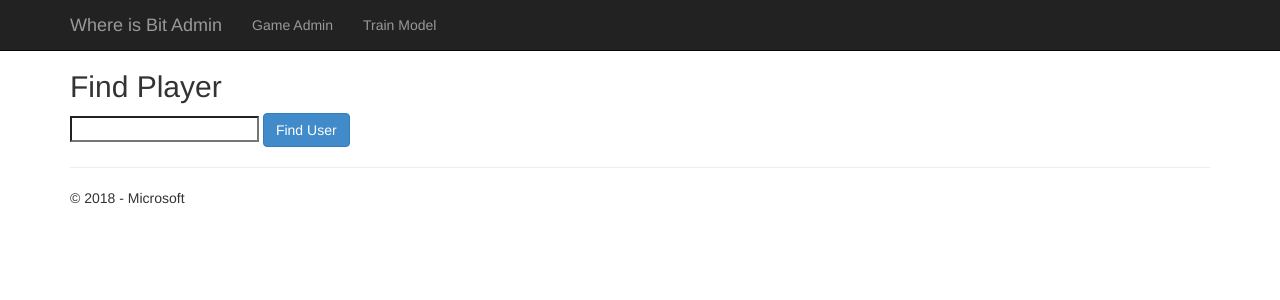
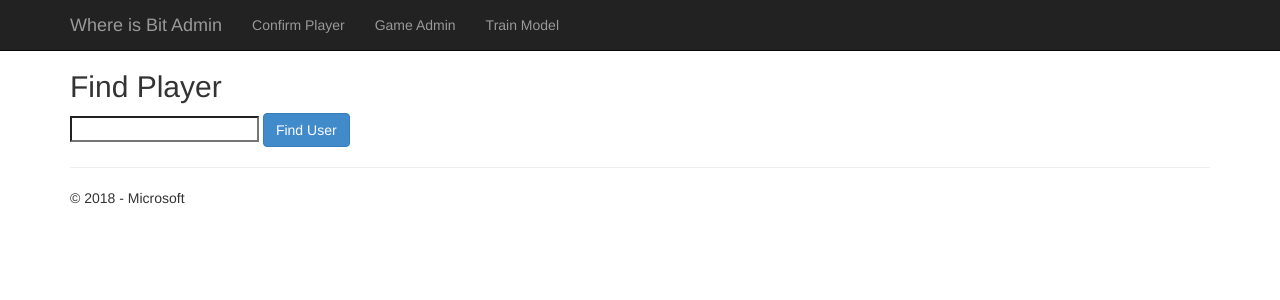
Before and after one commit to joshuaboys/wheresbitly, a Flask app: page /findplayer in a window 1280 px wide. Shown: the top 300 px of the page. Run offline with Flask 2, Linux system fonts and the light colour scheme; parts of the project's set-up code (start-up, migrations or seed data) failed here and were passed over; some libraries are stand-ins or nearby versions.

Commit message:
Finished confirm user flow.

```diff
--- a/Backend/AdminWeb/BitWebAdmin/BitWebAdmin/templates/layout.html
+++ b/Backend/AdminWeb/BitWebAdmin/BitWebAdmin/templates/layout.html
@@ -32,6 +32,7 @@
             </div>
             <div class="navbar-collapse collapse">
                 <ul class="nav navbar-nav">
+                    <li><a href="{{ url_for('findplayer') }}">Confirm Player</a></li>
                     <li><a href="{{ url_for('gameadmin') }}">Game Admin</a></li>
                     <li><a href="{{ url_for('trainmodel') }}">Train Model</a></li>
                 </ul>
--- a/Backend/AdminWeb/BitWebAdmin/BitWebAdmin/views.py
+++ b/Backend/AdminWeb/BitWebAdmin/BitWebAdmin/views.py
@@ -57,51 +57,79 @@ def confirmplayer():
     form = ConfirmUserForm()
     form.user_name = request.form['user_name']
     img_user = ""
-    user_lookup_status = ""
+    player_lookup_status = ""
+    player_save_status = ""
 
     client = document_client.DocumentClient(config_cosmos.COSMOSDB_HOST, {'masterKey': config_cosmos.COSMOSDB_KEY})
 
-    try:
+    if form.validate_on_submit():
 
-        # Try and find the user registration for the user
-        userDoc = client.ReadDocument('dbs/' + config_cosmos.COSMOSDB_DATABASE + '/colls/' + config_cosmos.USERS_COSMOSDB_COLLECTION + '/docs/' + request.form['user_name'])
+        # Save the form details to Cosmos
+        try:
 
-    except errors.DocumentDBError as e:
-        tc.track_exception()
-        tc.flush()
-        if e.status_code == 404:
-            user_lookup_status = "Could not find user (404)"
-        else:
-            user_lookup_status = "Unknown error finding user (" + e.status_code + ")"
+            # Try and find the user registration for the player
+            userDoc = client.ReadDocument('dbs/' + config_cosmos.COSMOSDB_DATABASE + '/colls/' + config_cosmos.USERS_COSMOSDB_COLLECTION + '/docs/' + request.form['user_name'])
 
-    try:
+            # Update the registration to confirmed so player can play
+            userDoc['confirmed'] = form.user_confirmed.data
+            client.ReplaceDocument(userDoc['_self'], userDoc)
 
-        # If we found the user go ahead and try and find a valid Face image for them
-        if user_lookup_status == "":
-            options = {}
-            options['maxItemCount'] = 1
+            player_save_status = "Saved OK"
 
-            # Select image for user (may be multiple so we will take only 1). Ensure it's an image with a valid Face ID and not just a random image
-            query = {
-                    "query": "SELECT * FROM u WHERE u.userid=@userId AND u.faceid<>''",
-                    "parameters" : [
-                            { "name": "@userId", "value": request.form['user_name'] }
-                        ]
-                    }
+        except errors.DocumentDBError as e:
+            tc.track_exception()
+            tc.flush()
 
-            images = list(client.QueryDocuments('dbs/' + config_cosmos.COSMOSDB_DATABASE + '/colls/' + config_cosmos.USERS_IMAGES_COSMOSDB_COLLECTION, query, options))
-            img_user = images[0]['imgurl']
+            player_save_status = "Unknown error saving user (" + e.status_code + ")"
 
-    except:
-        tc.track_exception()
-        tc.flush()
+    else:
+
+        # Try and find the user registration for the player and at least one valid Face API processed selfie
+
+        try:
+
+            userDoc = client.ReadDocument('dbs/' + config_cosmos.COSMOSDB_DATABASE + '/colls/' + config_cosmos.USERS_COSMOSDB_COLLECTION + '/docs/' + request.form['user_name'])
+
+            # Set the checked state of the field based on true / false in Cosmos
+            form.user_confirmed.checked = userDoc['confirmed']
+
+        except errors.DocumentDBError as e:
+            tc.track_exception()
+            tc.flush()
+            if e.status_code == 404:
+                player_lookup_status = "Could not find user (404)"
+            else:
+                player_lookup_status = "Unknown error finding user (" + e.status_code + ")"
+
+        try:
+
+            # If we found the user go ahead and try and find a valid Face image for them
+            if player_lookup_status == "":
+                options = {}
+                options['maxItemCount'] = 1
+
+                # Select image for user (may be multiple so we will take only 1). Ensure it's an image with a valid Face ID and not just a random image
+                query = {
+                        "query": "SELECT * FROM u WHERE u.userid=@userId AND u.faceid<>''",
+                        "parameters" : [
+                                { "name": "@userId", "value": request.form['user_name'] }
+                            ]
+                        }
+
+                images = list(client.QueryDocuments('dbs/' + config_cosmos.COSMOSDB_DATABASE + '/colls/' + config_cosmos.USERS_IMAGES_COSMOSDB_COLLECTION, query, options))
+                img_user = images[0]['imgurl']
+
+        except:
+            tc.track_exception()
+            tc.flush()
 
     return render_template(
         'confirmplayer.html',
         title='Confirm Player',
         year=datetime.now().year,
         form=form,
-        userstatus=user_lookup_status,
+        playerlookup=player_lookup_status,
+        playersave=player_save_status,
         imgurl=img_user
     )
 
--- a/Backend/AdminWeb/BitWebAdmin/forms.py
+++ b/Backend/AdminWeb/BitWebAdmin/forms.py
@@ -12,4 +12,4 @@ class FindUserForm(Form):
 
 class ConfirmUserForm(Form):
     user_name = HiddenField()
-    user_confirmed = BooleanField('Confirm Player')
+    user_confirmed = BooleanField('Confirm Player',[InputRequired()])
```
Also changed, not shown: Backend/AdminWeb/BitWebAdmin/BitWebAdmin/templates/confirmplayer.html (+21 -8 lines), 2 other files.
